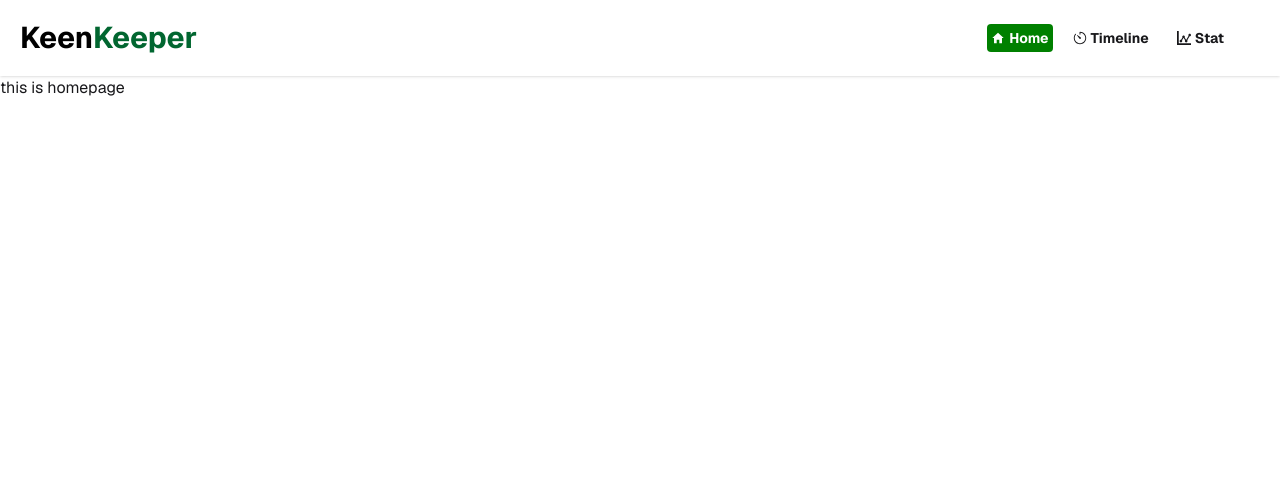
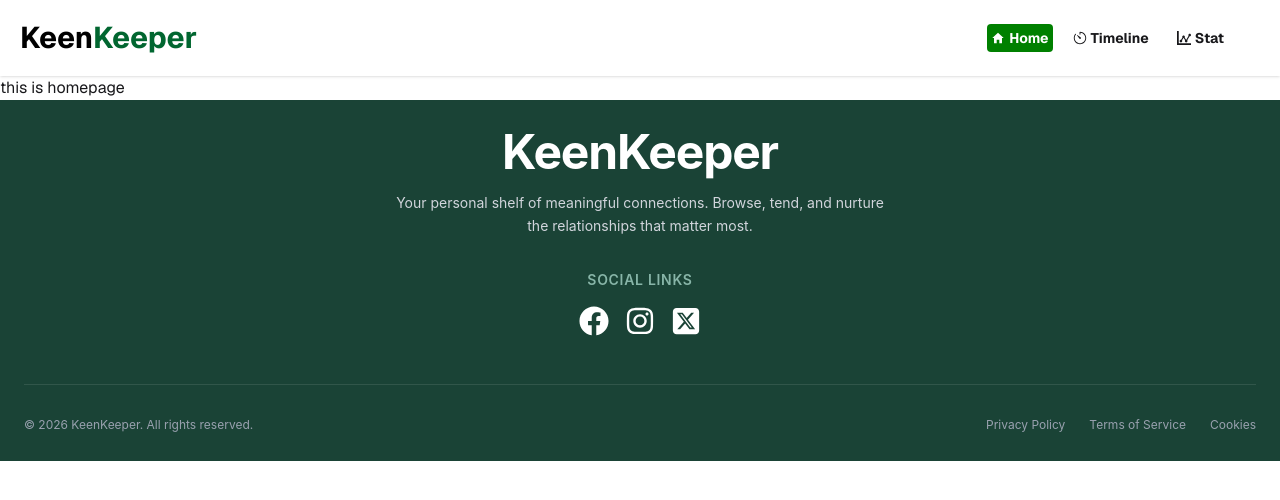
Before and after one commit to rokan45/keen-keeper-react-communication-webapp, a React (Vite) app: page / in a window 1280 px wide. Shown: the top 500 px of the page. Built offline with nearby package versions, Linux system fonts and the light colour scheme.

Commit message:
footer section added to the project

```diff
--- /dev/null
+++ b/src/component/footer/Footer.jsx
@@ -0,0 +1,49 @@
+import React from 'react';
+import { FaFacebook, FaInstagram } from 'react-icons/fa';
+import { FaSquareXTwitter } from 'react-icons/fa6';
+
+const Footer = () => {
+    return (
+        <div>
+            <footer class="bg-[#1a4336] text-white py-7 px-6 font-sans">
+
+                {/* logo and text container */}
+                <div class="mx-auto flex flex-col items-center text-center">
+
+                    <h2 class="text-5xl font-bold mb-4 tracking-tight">KeenKeeper</h2>
+
+                    <p class="text-sm text-gray-300 max-w-lg mb-8 leading-relaxed">
+                        Your personal shelf of meaningful connections. Browse, tend, and nurture the relationships that matter most.
+                    </p>
+
+
+                      {/* Social link container */}
+                    <div class="mb-12">
+                        <h3 class="text-[#88b5a8] font-semibold text-sm uppercase tracking-wider mb-4">Social Links</h3>
+                        <div class="flex gap-4 justify-center">
+
+                            <FaFacebook className='text-3xl'></FaFacebook>
+                            <FaInstagram className='text-3xl'></FaInstagram>
+                            <FaSquareXTwitter className='text-3xl'></FaSquareXTwitter>
+                        </div>
+                    </div>
+
+                     {/* Copy right and security concern link */}
+                    <div class="w-full border-t border-white/10 pt-8 flex flex-col md:flex-row justify-between items-center gap-4 text-xs text-gray-400">
+                        <p>© 2026 KeenKeeper. All rights reserved.</p>
+
+                        <div class="flex gap-6">
+                            <a href="#" class="hover:text-white transition-colors">Privacy Policy</a>
+                            <a href="#" class="hover:text-white transition-colors">Terms of Service</a>
+                            <a href="#" class="hover:text-white transition-colors">Cookies</a>
+                        </div>
+                    </div>
+
+                </div>
+            </footer>
+
+        </div>
+    );
+};
+
+export default Footer;
--- a/src/root/Root.jsx
+++ b/src/root/Root.jsx
@@ -1,12 +1,14 @@
 import React from 'react';
 import Navbar from '../component/navbar/Navbar';
 import { Outlet } from 'react-router';
+import Footer from '../component/footer/Footer';
 
 const Root = () => {
     return (
         <div>
            <Navbar></Navbar>
            <Outlet/>
+           <Footer/>
         </div>
     );
 };
```
